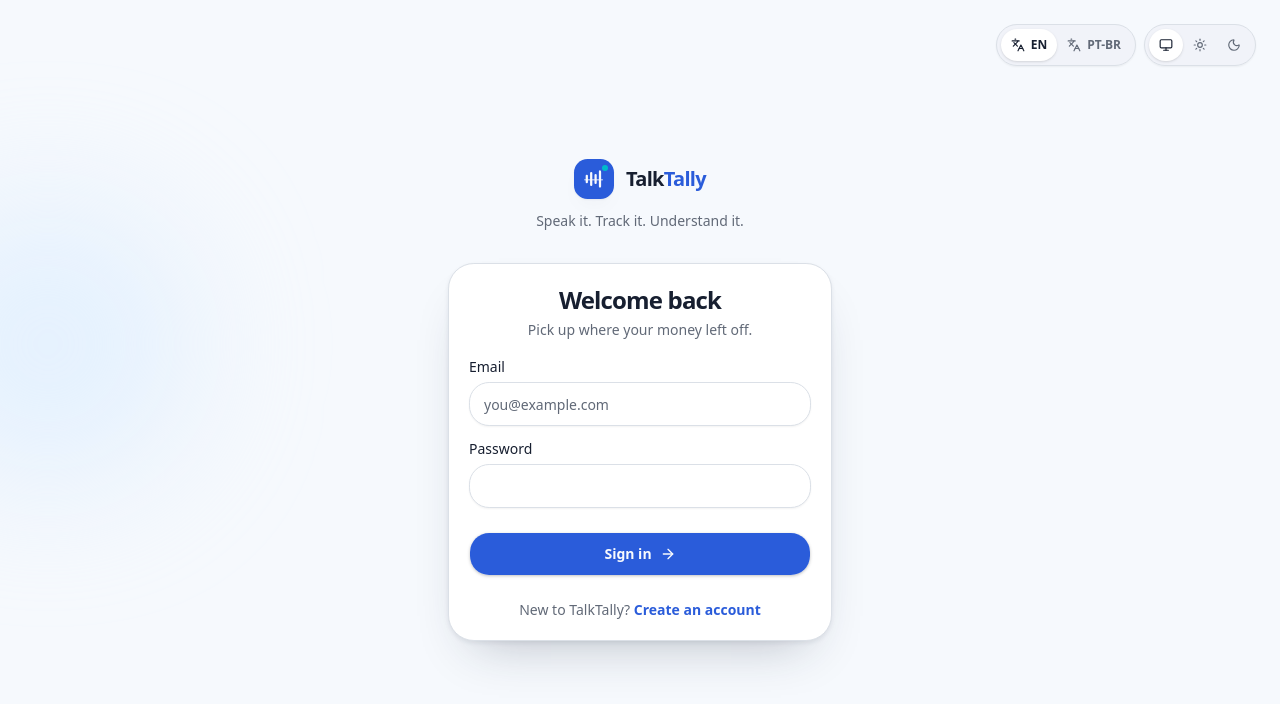
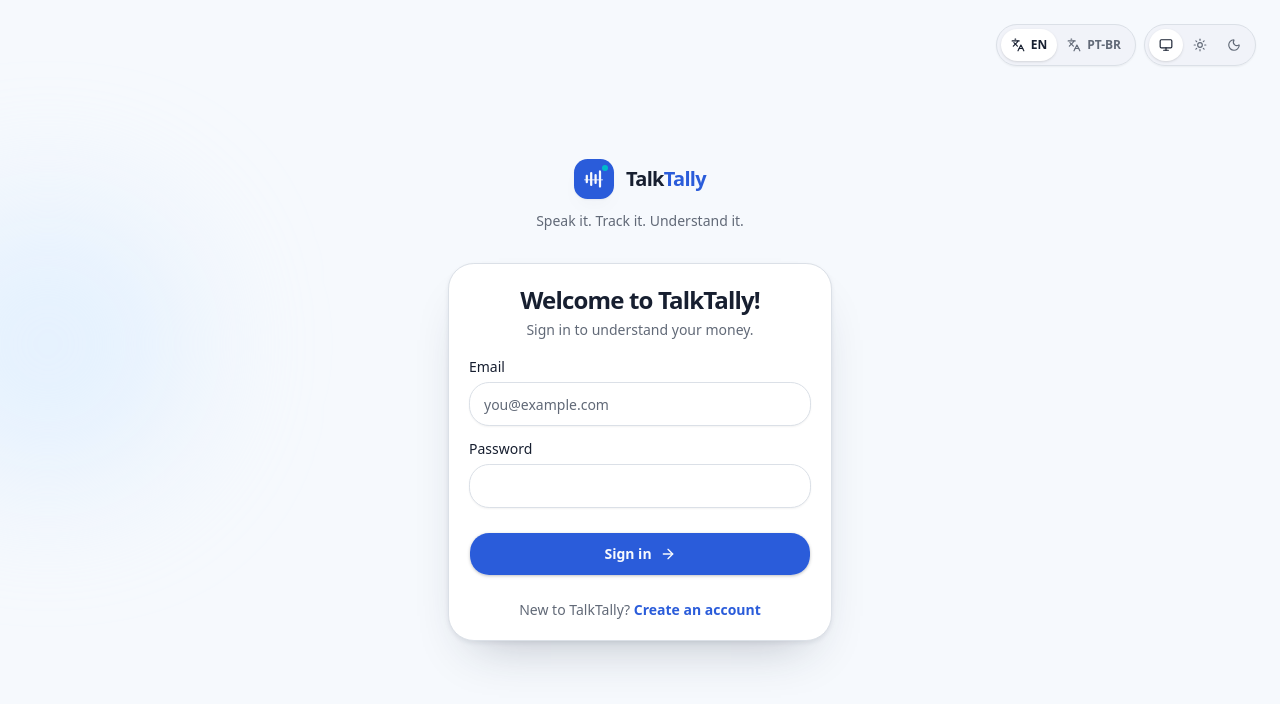
Before and after one commit to souzacef/talktally, a React (Vite) app in the folder frontend/: page /login in a window 1280 px wide. Shown: the top 704 px of the page. Built offline with nearby package versions, Linux system fonts and the light colour scheme; no server answers.

Commit message:
copy: make login welcome neutral

```diff
--- a/frontend/src/features/auth/auth-messages.ts
+++ b/frontend/src/features/auth/auth-messages.ts
@@ -1,8 +1,8 @@
 import type { AppLocale } from '@/app/providers/locale-provider'
 
 const enUS = {
-  welcomeBack: 'Welcome back',
-  loginSubtitle: 'Pick up where your money left off.',
+  welcomeBack: 'Welcome to TalkTally!',
+  loginSubtitle: 'Sign in to understand your money.',
   registrationComplete: 'Registration complete. You can sign in now.',
   email: 'Email',
   password: 'Password',
@@ -24,8 +24,8 @@ const enUS = {
 type AuthMessageKey = keyof typeof enUS
 
 const ptBR: Record<AuthMessageKey, string> = {
-  welcomeBack: 'Bem-vindo de volta',
-  loginSubtitle: 'Continue de onde suas finanças pararam.',
+  welcomeBack: 'Boas-vindas ao TalkTally!',
+  loginSubtitle: 'Entre para entender melhor suas finanças.',
   registrationComplete: 'Cadastro concluído. Você já pode entrar.',
   email: 'E-mail',
   password: 'Senha',
```
